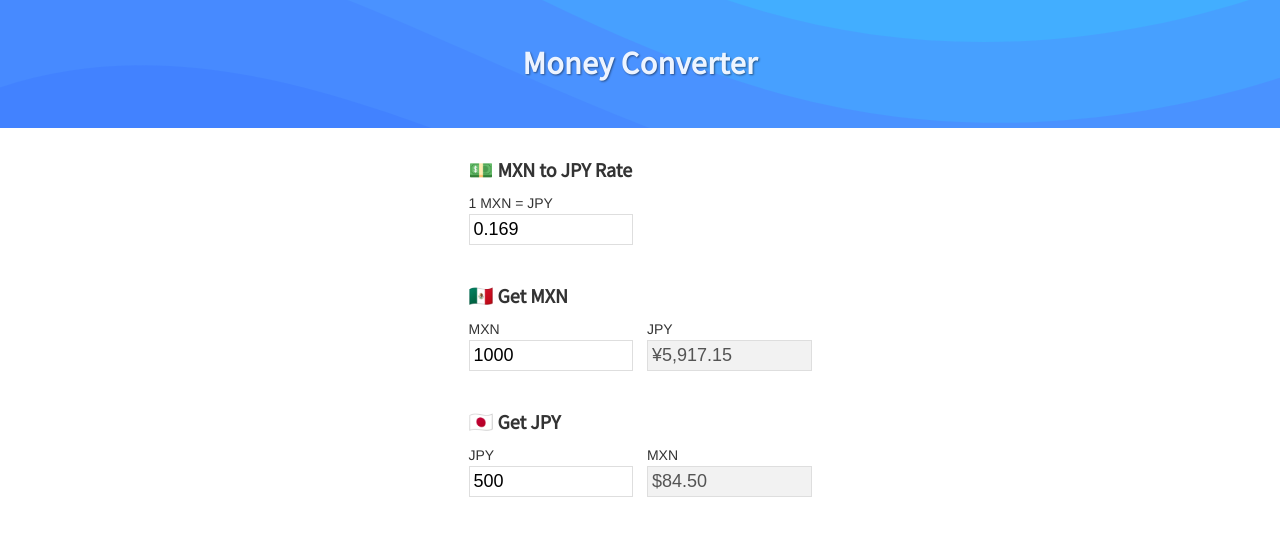
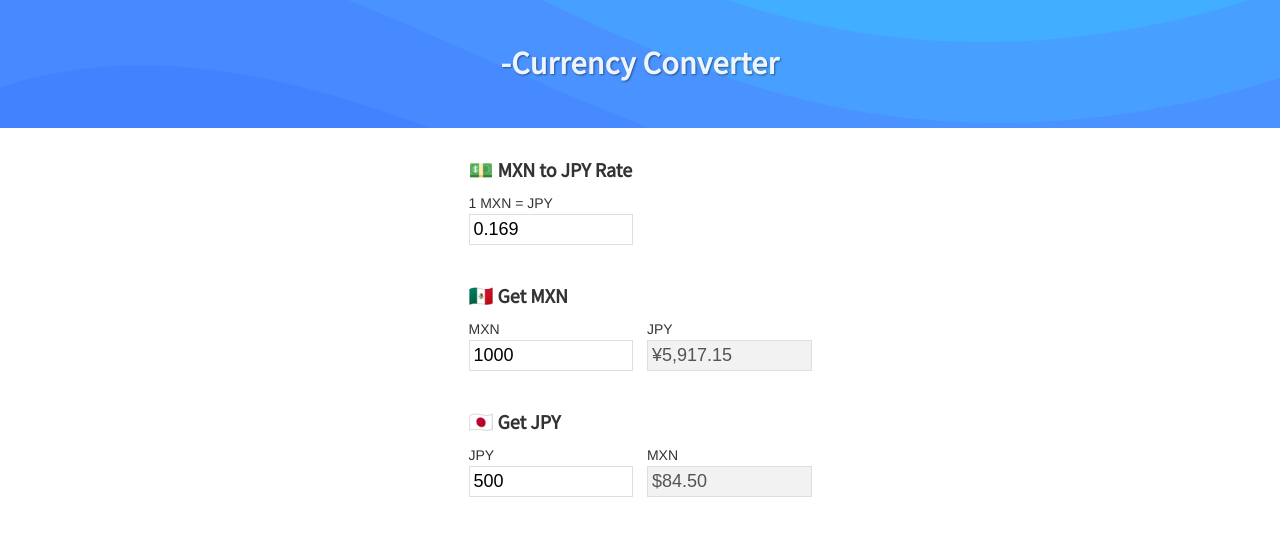
Before and after one commit to chepetime/money-converter, a Vue app: page / in a window 1280 px wide. Shown: the top 536 px of the page. Built offline with nearby package versions, Linux system fonts and the light colour scheme.

Commit message:
Fixed some styles

```diff
--- a/index.html
+++ b/index.html
@@ -3,7 +3,7 @@
   <head>
     <meta charset="utf-8">
     <meta name="viewport" content="width=device-width,initial-scale=1.0">
-    <title>Money Converter</title>
+    <title>Currency Converter</title>
   </head>
   <body>
     <div id="app"></div>
--- a/src/components/TheMoneyExchange.vue
+++ b/src/components/TheMoneyExchange.vue
@@ -4,7 +4,7 @@
     <!-- Header -->
     <div class="c-header">
       <div class="l-wrapper l-wrapper--mobile">
-        <p>Money Converter</p>
+        <p>-Currency Converter</p>
       </div>
     </div>
 
```
